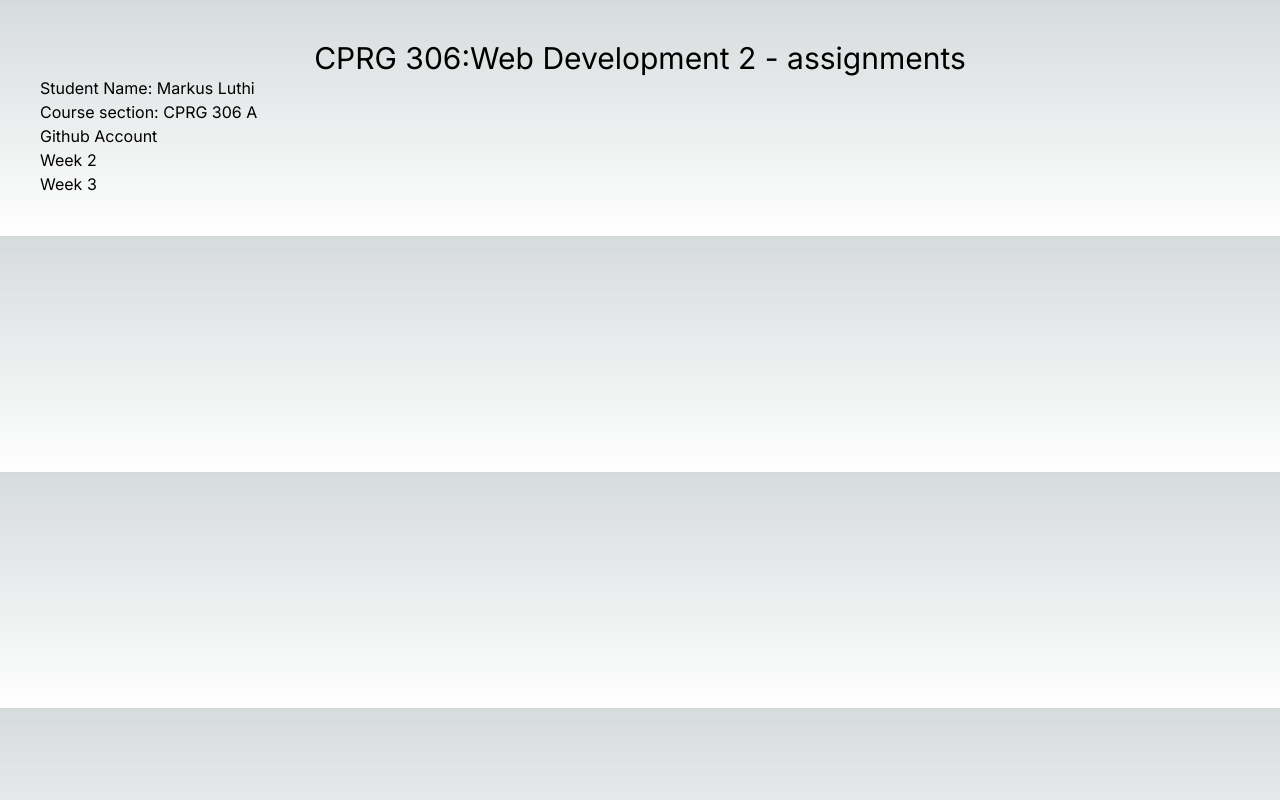
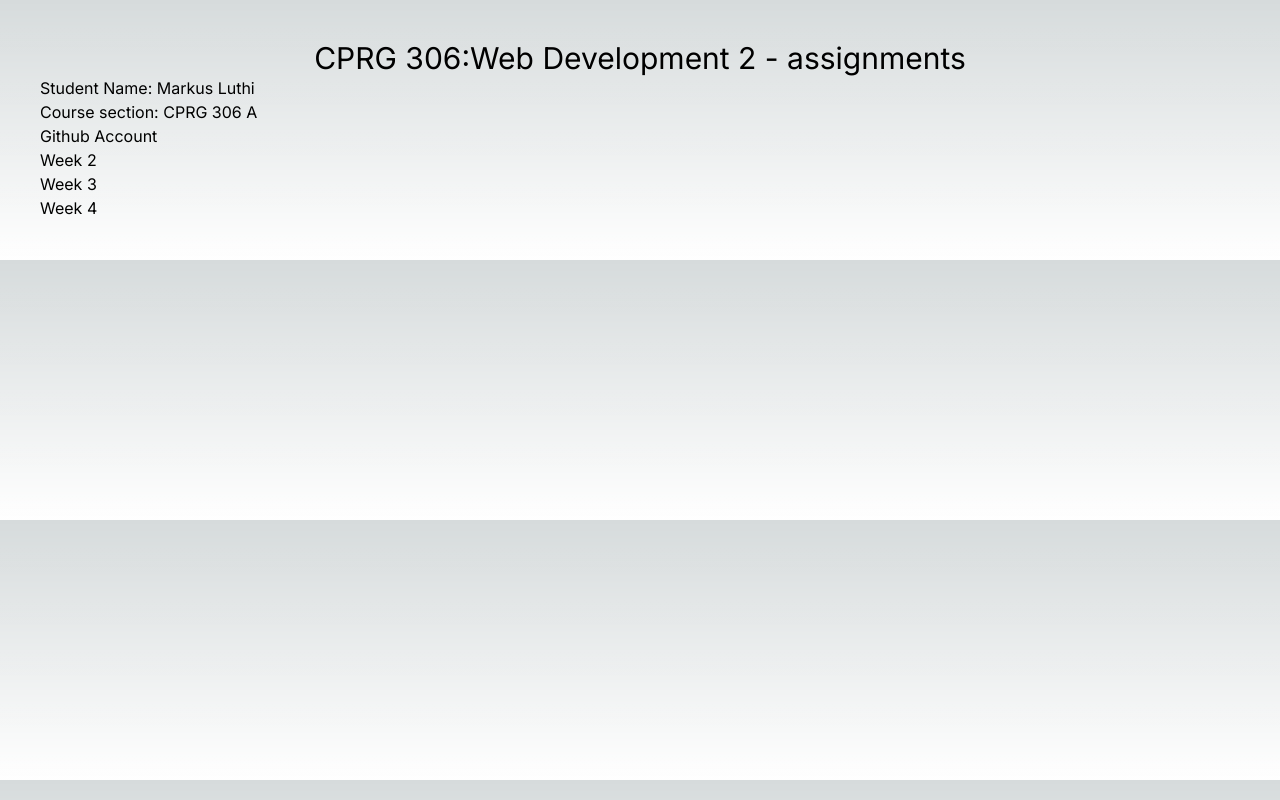
Before and after one commit to Malkos316/cprg306-assignments, a Next.js app: page / in a window 1280 px wide. Built offline with nearby package versions, Linux system fonts and the light colour scheme.

Commit message:
Update page.js
add week 4 to main page.

```diff
--- a/app/page.js
+++ b/app/page.js
@@ -15,6 +15,9 @@ export default function Page() {
       <p>
         <Link href="/week3">Week 3</Link>
       </p>
+      <p>
+        <Link href="/week4">Week 4</Link>
+      </p>
     </main>
   );
 }
```
